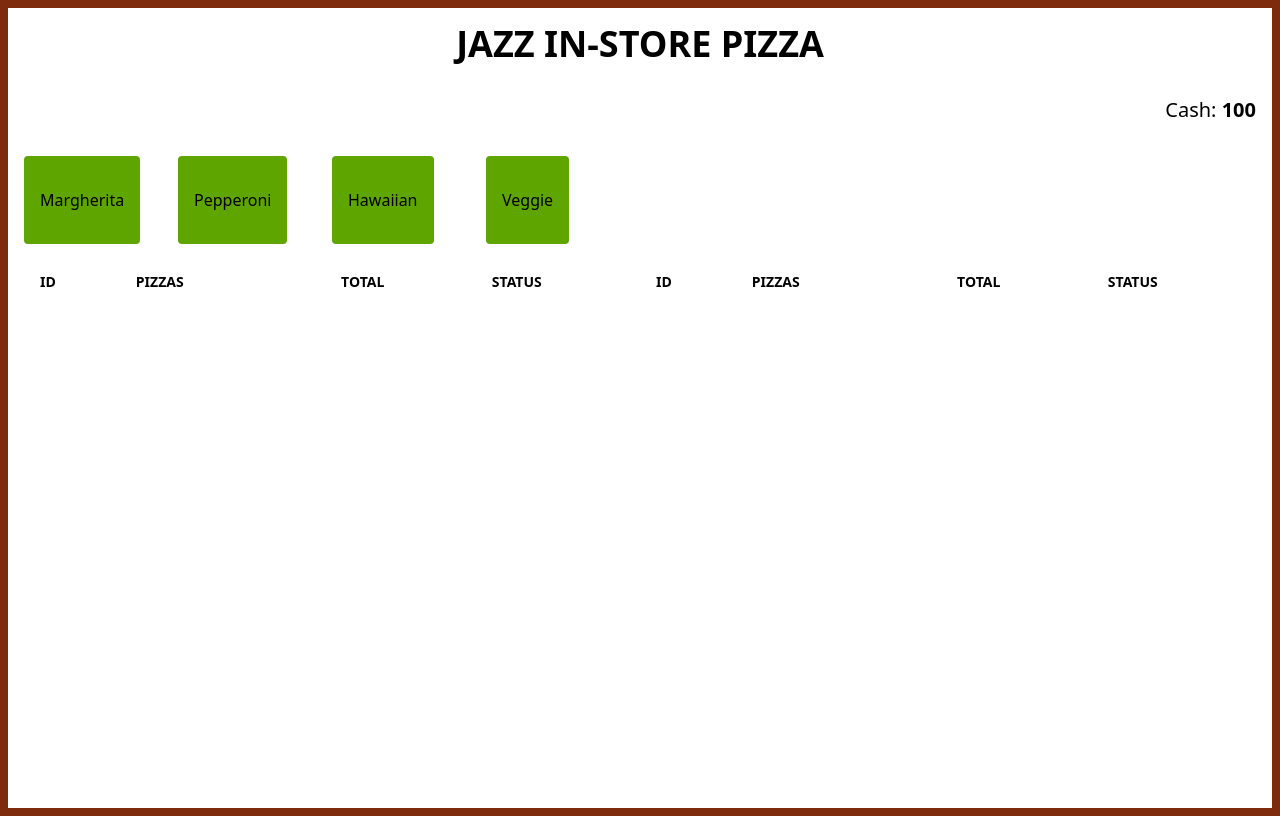
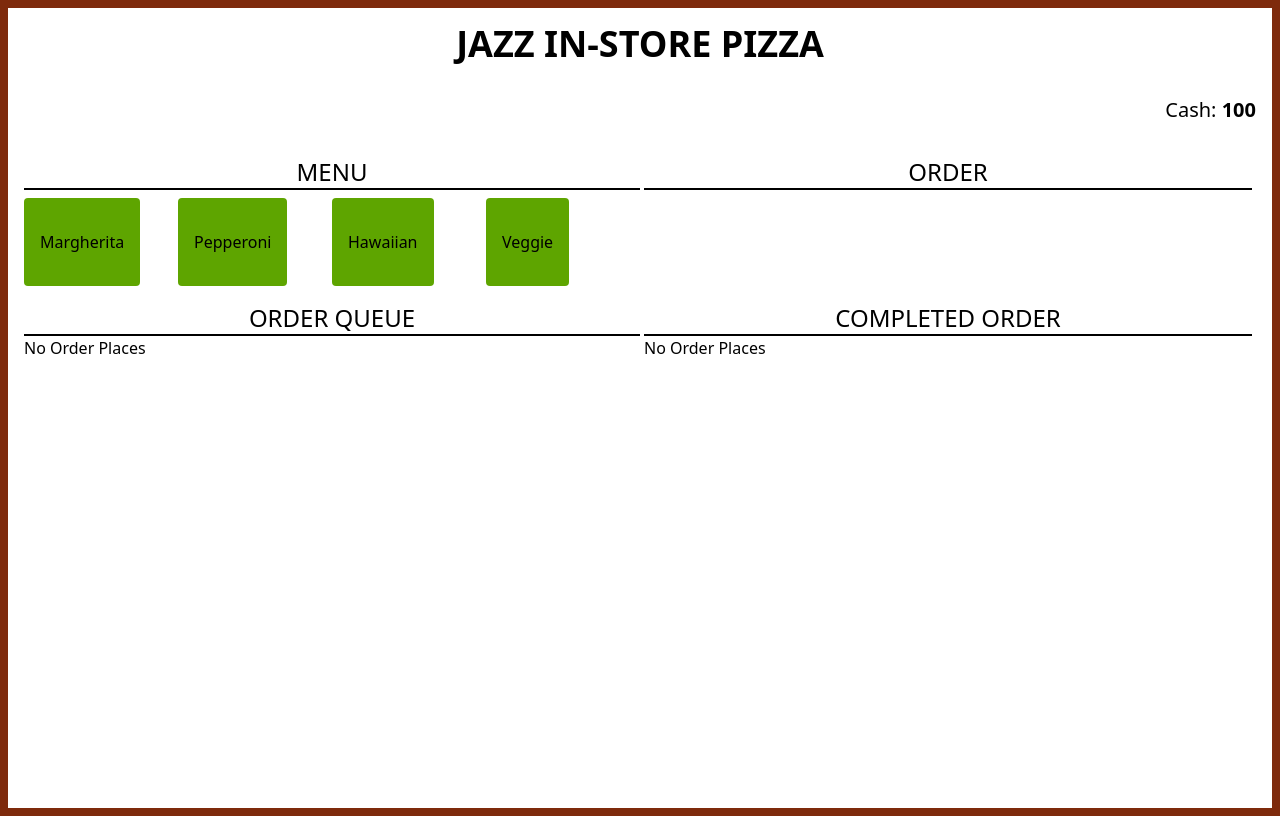
Before and after one commit to belunatic/PizzaApp, a React (Vite) app in the folder App/: page / in a window 1280 px wide. Built offline with nearby package versions, Linux system fonts and the light colour scheme.

Commit message:
enhance layout and styling of various components with Tailwind CSS

```diff
--- a/App/src/App.tsx
+++ b/App/src/App.tsx
@@ -9,7 +9,7 @@ import "./App.css";
 const App: FC = () => {
   return (
     <div className="bg-orange-900 p-2">
-      <div className="flex h-screen w-full flex-col gap-8 bg-white p-4">
+      <div className="flex h-screen w-full flex-col gap-y-8 bg-white p-4">
         <h1 className="text-center text-4xl font-bold uppercase">
           Jazz In-Store Pizza
         </h1>
--- a/App/src/components/CompletedOrder.tsx
+++ b/App/src/components/CompletedOrder.tsx
@@ -34,8 +34,11 @@ const CompletedOrder: FC = () => {
   });
 
   return (
-    <div className="w-1/2">
-      {displayOrderQueue ? (
+    <div className="w-1/2 px-1">
+      <h2 className="border-b-2 text-center text-2xl uppercase">
+        Completed Order
+      </h2>
+      {orderQueue.length > 0 ? (
         <table className="w-full">
           <thead>
             <tr>
--- a/App/src/components/Menu.tsx
+++ b/App/src/components/Menu.tsx
@@ -24,6 +24,7 @@ const Menu: FC = () => {
 
   return (
     <div className="mb-4 w-1/2">
+      <h2 className="mb-2 border-b-2 text-center text-2xl uppercase">Menu</h2>
       <div className="grid grid-cols-4">{pizzaMenu}</div>
     </div>
   );
--- a/App/src/components/OrderQueue.tsx
+++ b/App/src/components/OrderQueue.tsx
@@ -51,7 +51,8 @@ const OrderQueue: FC = () => {
 
   return (
     <div className="w-1/2">
-      {displayOrderQueue ? (
+      <h2 className="border-b-2 text-center text-2xl uppercase">Order Queue</h2>
+      {orderQueue.length > 0 ? (
         <table className="w-full">
           <thead>
             <tr>
--- a/App/src/components/PlaceOrder.tsx
+++ b/App/src/components/PlaceOrder.tsx
@@ -69,7 +69,9 @@ const PlaceOrder: FC = () => {
   }, [currentOrder]);
 
   return (
-    <div className="mb-4 w-1/2">
+    <div className="mb-4 w-1/2 px-1">
+      <h2 className="border-b-2 text-center text-2xl uppercase">Order</h2>
+
       <div>{order}</div>
       {total > 0 && (
         <div>
```
